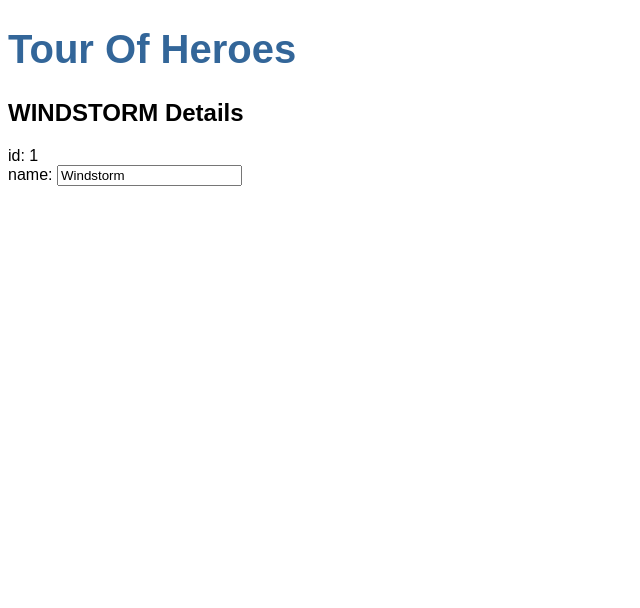
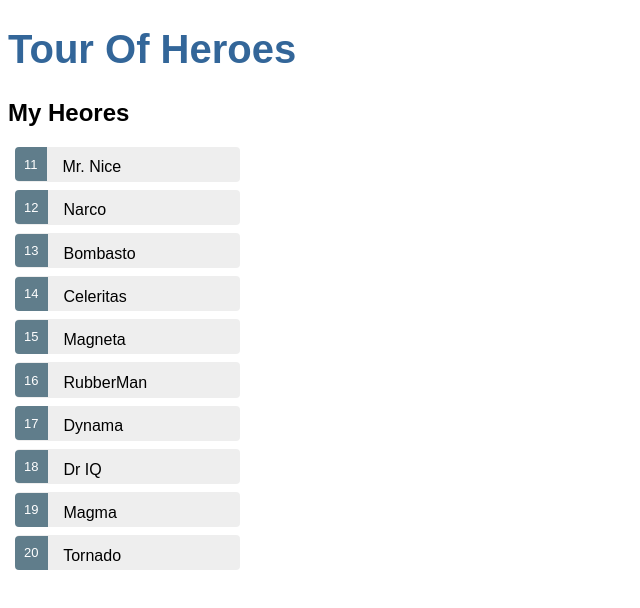
Before and after one commit to evaldez89/heroes-tour, an Angular app: page /heroes in a window 1280 px wide. Shown: the top 608 px of the page, without its empty margins (0-640 px from the left). Built offline with nearby package versions, Linux system fonts and the light colour scheme.

Commit message:
Show hero list, binding class for selected hero

```diff
--- a/src/app/heroes/heroes.component.css
+++ b/src/app/heroes/heroes.component.css
@@ -0,0 +1,48 @@
+/* HeroesComponent's private CSS styles */
+.selected {
+  background-color: #CFD8DC !important;
+  color: white;
+}
+.heroes {
+  margin: 0 0 2em 0;
+  list-style-type: none;
+  padding: 0;
+  width: 15em;
+}
+.heroes li {
+  cursor: pointer;
+  position: relative;
+  left: 0;
+  background-color: #EEE;
+  margin: .5em;
+  padding: .3em 0;
+  height: 1.6em;
+  border-radius: 4px;
+}
+.heroes li.selected:hover {
+  background-color: #BBD8DC !important;
+  color: white;
+}
+.heroes li:hover {
+  color: #607D8B;
+  background-color: #DDD;
+  left: .1em;
+}
+.heroes .text {
+  position: relative;
+  top: -3px;
+}
+.heroes .badge {
+  display: inline-block;
+  font-size: small;
+  color: white;
+  padding: 0.8em 0.7em 0 0.7em;
+  background-color: #607D8B;
+  line-height: 1em;
+  position: relative;
+  left: -1px;
+  top: -4px;
+  height: 1.8em;
+  margin-right: .8em;
+  border-radius: 4px 0 0 4px;
+}
--- a/src/app/heroes/heroes.component.html
+++ b/src/app/heroes/heroes.component.html
@@ -1,7 +1,18 @@
-<h2>{{hero.name | uppercase}} Details</h2>
-<div><span>id: </span>{{hero.id}}</div>
-<div>
-  <label>name:
-      <input [(ngModel)]="hero.name" placeholder="name">
-  </label>
+<div *ngIf="selectedHero">
+    <h2>{{selectedHero.name | uppercase}} Details</h2>
+    <div><span>id: </span>{{selectedHero.id}}</div>
+    <div>
+      <label>name:
+          <input [(ngModel)]="selectedHero.name" placeholder="name">
+      </label>
+    </div>
 </div>
+
+<h2>My Heores</h2>
+<ul class='heroes'>
+  <li *ngFor="let hero of heroes"
+      [class.selected]="hero === selectedHero"
+      (click)="onSelect(hero)">
+    <span class='badge'>{{hero.id}}</span> {{hero.name}}
+  </li>
+</ul>
--- a/src/app/heroes/heroes.component.ts
+++ b/src/app/heroes/heroes.component.ts
@@ -1,5 +1,6 @@
 import { Component, OnInit } from '@angular/core';
 import { Hero } from '../hero';
+import { HEROES } from '../mock-heores';
 
 @Component({
   selector: 'app-heroes',
@@ -8,7 +9,12 @@
 })
 export class HeroesComponent implements OnInit {
 
-  hero: Hero = { id: 1, name: 'Windstorm'};
+  selectedHero: Hero;
+  heroes = HEROES;
+
+  onSelect(hero: Hero): void {
+    this.selectedHero = hero;
+  }
 
   constructor() { }
 
```
